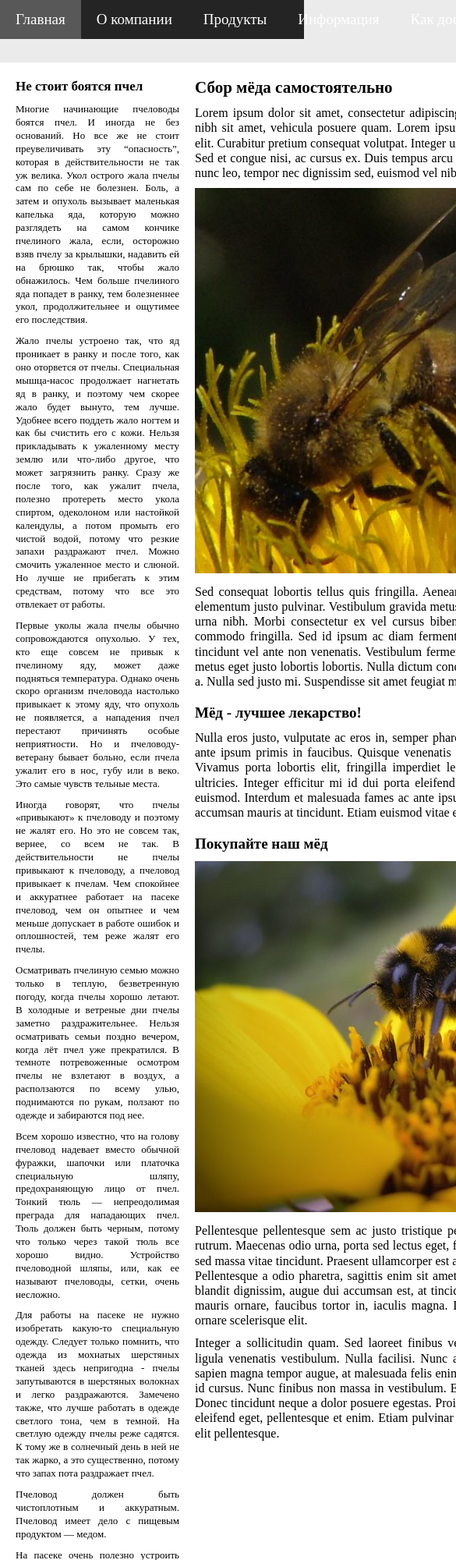
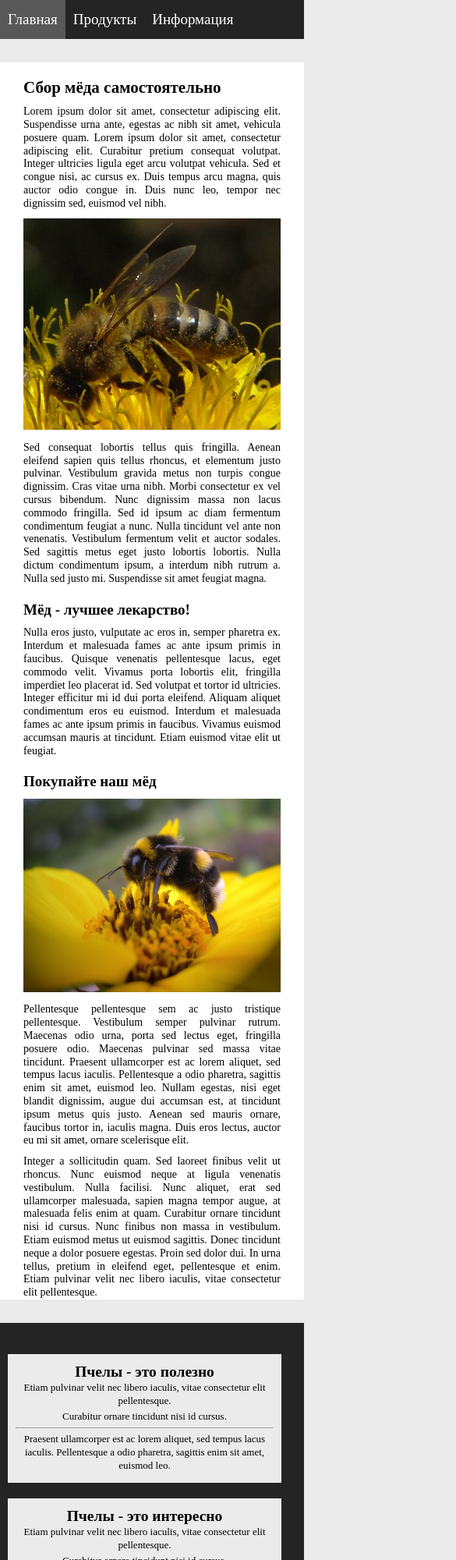
Before and after one commit to MilaLevchenko/honey, a plain HTML site: page index.html in a window 390 px wide. Shown: the top 2000 px of the page at 78% size, 585 px wide, since content can reach past the window. Drawn offline with Linux system fonts and the light colour scheme.

Commit message:
add media

```diff
--- a/css/main.css
+++ b/css/main.css
@@ -30,7 +30,7 @@ header, footer {
 
 }
 nav, .footer-menu{
-  width: 1100px;
+  width: 83%;
   margin: 0 auto;
 }
 nav li {
@@ -51,7 +51,7 @@ nav a.active {
 /*article*/
 article {
   background-color: #ffffff;
-  width: 1100px;
+  width: 83%;
   margin: 30px auto;
   text-align: justify;
   padding-top: 20px;
@@ -115,6 +115,7 @@ footer {
   text-align: center;
   color: white;
 }
+
 .footer-menu > div{
   float: left;
   width: 24%;
@@ -137,3 +138,76 @@ footer {
 hr {
   margin: 5px 0;
 }
+/*max-width: 1280px*/
+@media (max-width: 1280px) {
+  nav, article, .footer-menu {
+    width: 90%;
+  }
+}
+@media (max-width: 1280px) {
+  .right {
+    display: none;
+  }
+}
+@media (max-width: 1280px) {
+  .central_article {
+    margin-right: 30px;
+  }
+}
+@media (max-width: 1280px) {
+  .footer-menu > div {
+    width: 45%;
+    margin: 10px;
+    min-height: 150px;
+  }
+}
+
+/*max-width: 1110px*/
+@media (max-width: 900px) {
+  nav, article, .footer-menu {
+    width: 100%;
+  }
+}
+@media (max-width: 700px) {
+  .left {
+    display: none;
+  }
+}
+@media (max-width: 700px) {
+  .central_article {
+    margin-left: 30px;
+    font-size: 14px;
+  }
+}
+@media (max-width: 700px) {
+  nav a {
+    padding: 0 10px;
+  }
+}
+@media (max-width: 563px) {
+h1{
+  text-align: left;
+}
+}
+@media (max-width: 563px) {
+  .footer-menu > div {
+    width: 90%;
+    margin: 10px;
+    min-height: 100px;
+  }
+}
+@media (max-width: 563px) {
+  nav li:nth-of-type(5){
+    display: none;
+  }
+}
+@media (max-width: 447px) {
+  nav li:nth-of-type(2){
+    display: none;
+  }
+}
+@media (max-width: 337px) {
+  nav li:nth-of-type(4){
+    display: none;
+  }
+}
```
Also changed, not shown: index.html (+3 -3 lines).
